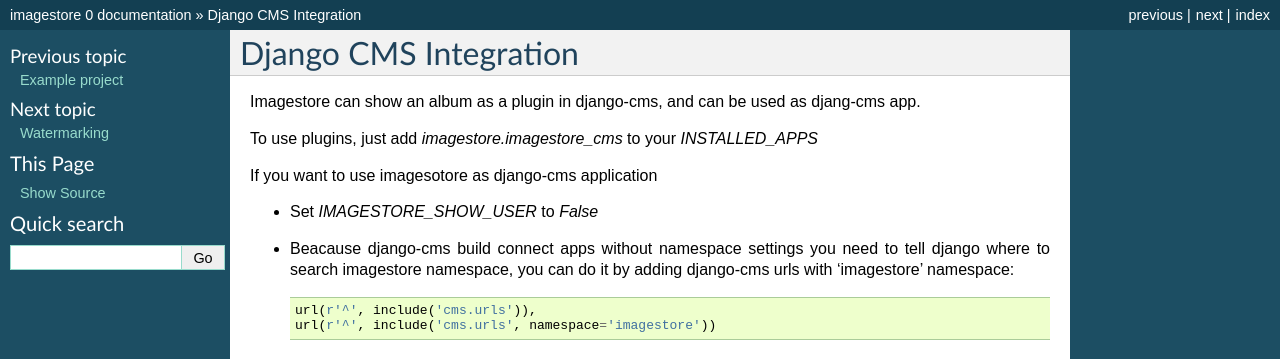
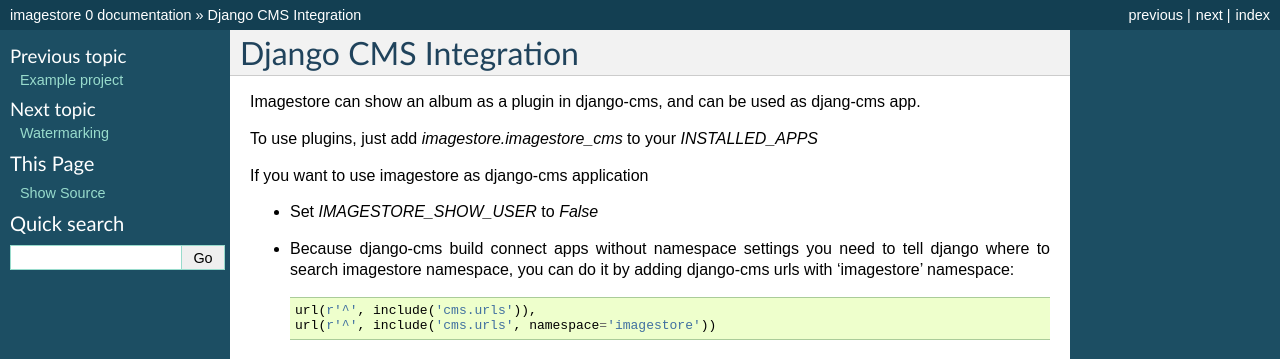
Before and after one commit to hovel/imagestore, a Sphinx documentation site: the page built from docs/djangocms.rst, in a window 1280 px wide. Shown: the top 359 px of the page. Built offline with Sphinx 7.4.7, drawn with Linux system fonts in a browser that asks for light colours.

Commit message:
fixed typos and removed unused import,closed #18

```diff
--- a/docs/djangocms.rst
+++ b/docs/djangocms.rst
@@ -5,10 +5,10 @@
 
 To use plugins, just add `imagestore.imagestore_cms` to your `INSTALLED_APPS`
 
-If you want to use imagesotore as django-cms application
+If you want to use imagestore as django-cms application
 
 * Set `IMAGESTORE_SHOW_USER` to `False`
-* Beacause django-cms build connect apps without namespace settings
+* Because django-cms build connect apps without namespace settings
   you need to tell django where to search imagestore namespace,
   you can do it by adding django-cms urls with 'imagestore' namespace::
 
```
Also changed, not shown: 1 other file.
